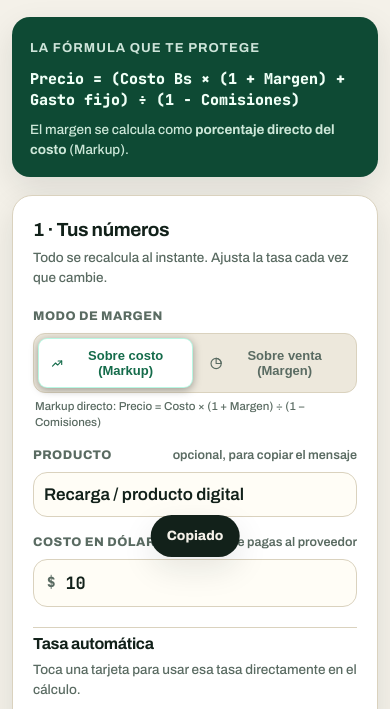
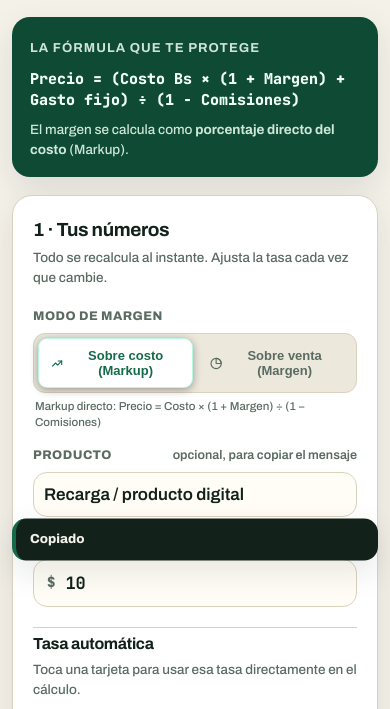
Before and after one commit to LyanKrach/calculadora-margenes-ve-web, a website: page index.html in a window 390 px wide. Shown: the part 349-1058 px from the top of the page. Drawn offline with Linux system fonts and the light colour scheme; some packages are replaced by stand-ins of ours; no server answers.

Commit message:
fix(web): aviso de tasa como snackbar en móvil y fuera de la barra del sistema

```diff
--- a/styles.css
+++ b/styles.css
@@ -1081,8 +1081,8 @@ footer {
 .toast {
   position: fixed;
   left: 50%;
-  bottom: 18px;
-  transform: translate(-50%, 80px);
+  bottom: calc(18px + env(safe-area-inset-bottom, 0px));
+  transform: translate(-50%, calc(100% + 24px));
   background: var(--ink);
   color: var(--bg);
   padding: 11px 16px;
@@ -1093,11 +1093,33 @@ footer {
   transition: transform .25s ease;
   z-index: 20;
   max-width: 92vw;
-  text-align: center
+  text-align: center;
+  pointer-events: none;
+  user-select: none
 }
 
 .toast.show {
   transform: translate(-50%, 0)
+}
+
+@media (max-width: 760px) {
+  .toast {
+    left: calc(12px + env(safe-area-inset-left, 0px));
+    right: calc(12px + env(safe-area-inset-right, 0px));
+    bottom: calc(64px + env(safe-area-inset-bottom, 0px));
+    transform: translateY(calc(100% + 88px));
+    max-width: none;
+    padding: 12px 14px;
+    border-radius: 14px;
+    border-left: 4px solid var(--green2);
+    font-size: 13px;
+    line-height: 1.35;
+    text-align: left
+  }
+
+  .toast.show {
+    transform: translateY(0)
+  }
 }
 
 @media (min-width:961px) {
--- a/sw.js
+++ b/sw.js
@@ -1,6 +1,6 @@
 /* MargenCalcu · Service worker mínimo para instalación PWA y uso sin conexión.
    Estrategia: red primero; si falla, caché. Nunca cachea peticiones que no sean GET del mismo origen. */
-const CACHE = 'margencalcu-v5';
+const CACHE = 'margencalcu-v6';
 const SHELL = [
   './',
   './styles.css',
```
